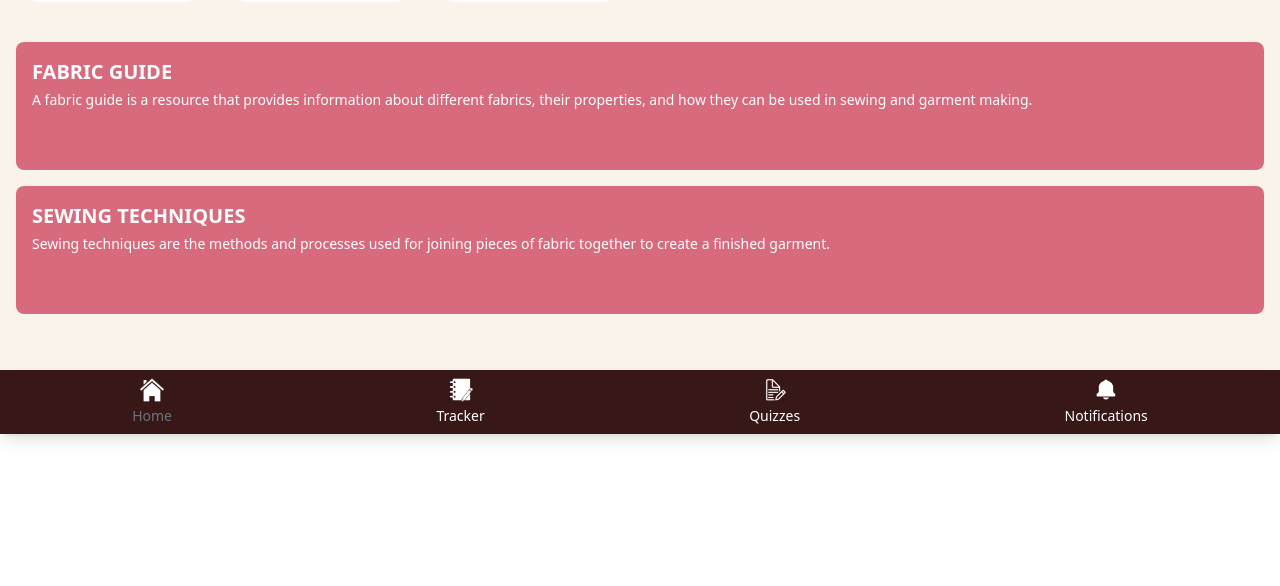
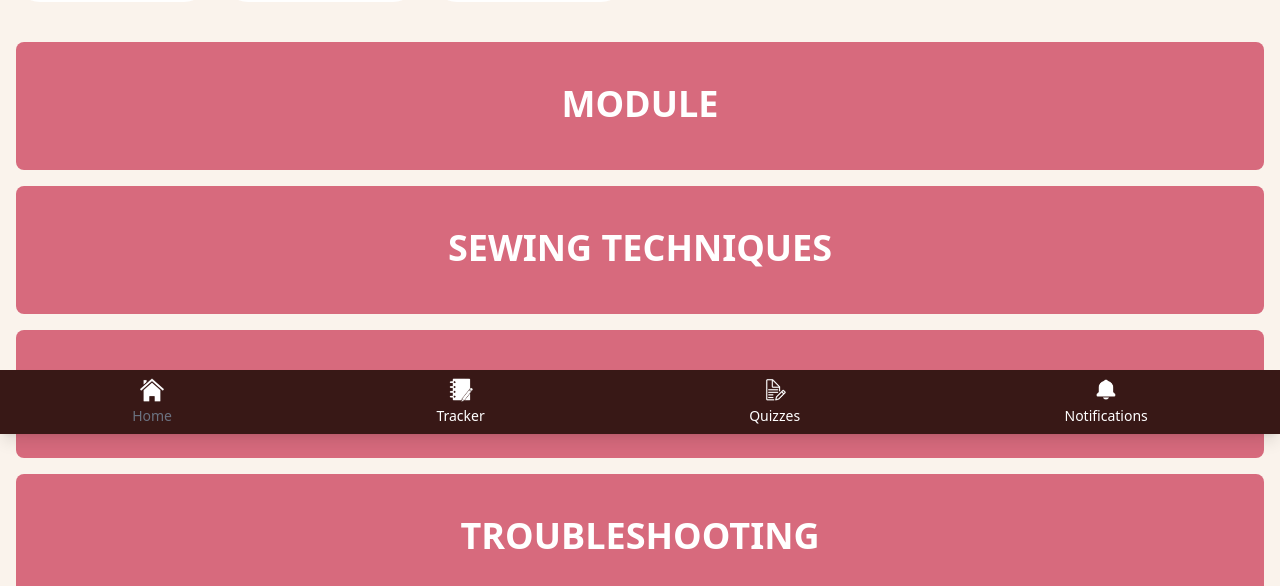
Before and after one commit to chinoy-the-great/nuxt3-drizzle-stitch, a Nuxt app: page /home in a window 1280 px wide. Shown: the part 366-952 px from the top of the page. Before the commit the page ends 800 px from the top, so only its background shows below. Built offline with nearby package versions, Linux system fonts and the light colour scheme.

Commit message:
Updated styling for library list.

```diff
--- a/pages/home-dressmaking-library.vue
+++ b/pages/home-dressmaking-library.vue
@@ -2,25 +2,35 @@
 	<div class="space-y-4 mb-24 mx-4">
 		<!-- First Row -->
 		<NuxtLink to="/home-library-fabric-guide">
-			<div class="w-full h-32 bg-[#D76A7D] flex items-start justify-start p-4 rounded-lg">
+			<div class="w-full h-32 bg-[#D76A7D] flex justify-center items-center p-4 rounded-lg">
 				<div>
-					<div class="text-white font-bold text-xl">FABRIC GUIDE</div>
-					<div class="text-white text-sm mt-1">
-						A fabric guide is a resource that provides information about different fabrics, their properties,
-						and how they can be used in sewing and garment making.
-					</div>
+					<div class="text-white font-bold text-4xl">MODULE</div>
+					<div class="text-white text-sm mt-1"></div>
 				</div>
 			</div>
 		</NuxtLink>
 
 		<!-- Second Row -->
-		<div class="w-full h-32 bg-[#D76A7D] flex items-start justify-start p-4 rounded-lg">
+		<div class="w-full h-32 bg-[#D76A7D] flex justify-center items-center p-4 rounded-lg">
 			<div>
-				<div class="text-white font-bold text-xl">SEWING TECHNIQUES</div>
-				<div class="text-white text-sm mt-1">
-					Sewing techniques are the methods and processes used for joining pieces of fabric together to create
-					a finished garment.
-				</div>
+				<div class="text-white font-bold text-4xl">SEWING TECHNIQUES</div>
+				<div class="text-white text-sm mt-1"></div>
+			</div>
+		</div>
+
+		<!-- Third Row -->
+		<div class="w-full h-32 bg-[#D76A7D] flex justify-center items-center p-4 rounded-lg">
+			<div>
+				<div class="text-white font-bold text-4xl">DRESSMAKING TOOLS</div>
+				<div class="text-white text-sm mt-1"></div>
+			</div>
+		</div>
+
+		<!-- Fourt Row -->
+		<div class="w-full h-32 bg-[#D76A7D] flex justify-center items-center p-4 rounded-lg">
+			<div>
+				<div class="text-white font-bold text-4xl">TROUBLESHOOTING</div>
+				<div class="text-white text-sm mt-1"></div>
 			</div>
 		</div>
 	</div>
@@ -28,7 +38,7 @@
 
 <script>
 export default {
-	name: 'ThreeRows',
+	name: 'FourRows',
 }
 </script>
 
```
